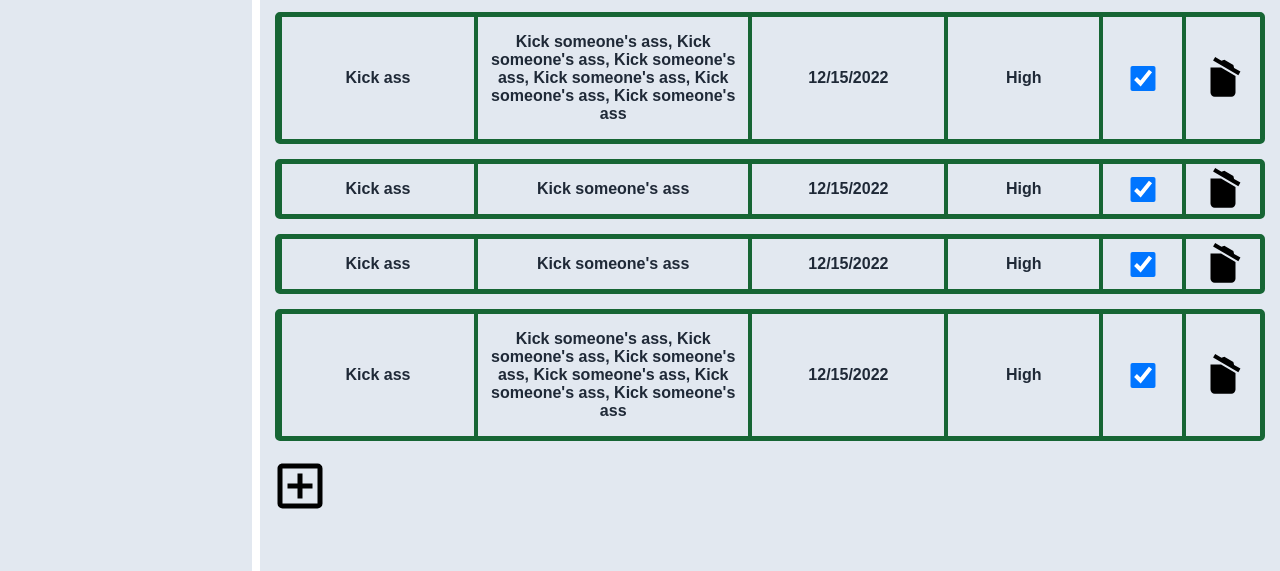
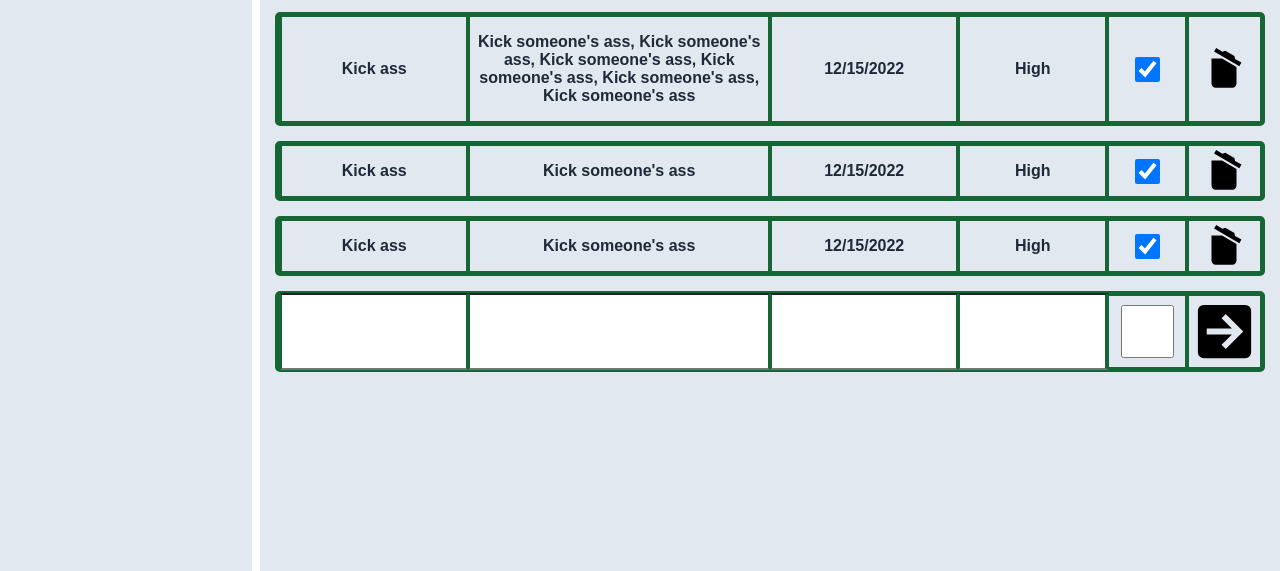
Before and after one commit to mjlebar/todo-project, a website with bundled scripts: page dist/index.html in a window 1280 px wide. Both pictures are taken after a click on the picture 300 px from the left and 568 px from the top of the page. Shown: the part 229-800 px from the top of the page. Built offline with nearby package versions, Linux system fonts and the light colour scheme.

Commit message:
After much struggle, implement plus button functionality

```diff
--- a/src/project.js
+++ b/src/project.js
@@ -31,11 +31,40 @@ function project(title) {
     main.appendChild(plus);
   };
 
-  const newTodo = () => {
-    const newTodo = todoForm();
-    addTodo(newTodo);
-    displayTodos();
-  }; //Tried setting this up as an external module, but it needs to be in the project object so it can add the created todo
+  const newTodo = (e) => {
+    todoForm(e); //sets up to do form
+
+    const submit = document.querySelector(".submit");
+    const titleInput = document.querySelector(".title-input");
+    const descriptionInput = document.querySelector(".description-input");
+    const dateInput = document.querySelector(".date-input");
+    const priorityInput = document.querySelector(".priority-input");
+    const doneInput = document.querySelector(".done-input");
+    const form = document.querySelector("form");
+    const plus = e.target;
+
+    let todoTitle, todoDescription, todoDate, todoPriority, todoCompleted;
+
+    submit.addEventListener("click", () => {
+      todoTitle = titleInput.value;
+      todoDescription = descriptionInput.value;
+      todoDate = dateInput.value;
+      todoPriority = priorityInput.value;
+      todoCompleted = doneInput.checked;
+      form.remove();
+      plus.classList.remove("hidden");
+      const newTodo = todo(
+        todoTitle,
+        todoDescription,
+        todoDate,
+        todoPriority,
+        todoCompleted
+      );
+
+      addTodo(newTodo);
+      displayTodos();
+    });
+  }; //Tried setting this up as an external module, but it needs to be in the project object so the project can add the created todo
 
   return { title, todos, addTodo, displayTodos };
 }
--- a/src/style.css
+++ b/src/style.css
@@ -36,7 +36,8 @@ body {
   border-left: 4px solid white;
 }
 
-.todo {
+.todo,
+form {
   color: #1f2937;
   font-weight: 700;
   border: 5px solid #166534;
@@ -44,11 +45,12 @@ body {
   margin: 15px;
   border-radius: 5px;
   display: grid;
-  grid-template-columns: 5fr 7fr 5fr 4fr 2fr 2fr;
+  grid-template-columns: 5fr 8fr 5fr 4fr 2fr 2fr;
   align-items: center;
 }
 
-.todo > p {
+.todo > p,
+form > input {
   height: 100%;
   display: flex;
   text-align: center;
@@ -57,7 +59,8 @@ body {
   border-inline: 2px solid #166534;
 }
 
-.todo > .priority {
+.todo > .priority,
+form > .priority-input {
   border-right: 4px solid #166534;
   /* The input checkbox does not have a border so the border here needs to be twice as thick */
 }
@@ -65,9 +68,11 @@ body {
 input {
   height: 25px;
   display: flex;
+  min-width: 25px; /* Otherwise the grid alignment gets thrown off */
 }
 
-.remove {
+.remove,
+.submit {
   display: flex;
   height: 100%;
   border-left: 4px solid #166534;
@@ -93,3 +98,17 @@ input {
   grid-template-columns: 5fr 7fr 5fr 4fr 4fr;
   font-size: xx-large;
 }
+
+.hidden {
+  display: none;
+}
+
+form > .done-input {
+  height: 75%;
+}
+
+input:focus,
+textarea:focus,
+select:focus {
+  outline: none;
+}
--- a/src/todoForm.js
+++ b/src/todoForm.js
@@ -1,13 +1,52 @@
 import { todo } from "./todo.js";
 
-function todoForm() {
-  return todo(
-    "Kick ass",
-    `Kick someone's ass, Kick someone's ass, Kick someone's ass, Kick someone's ass, Kick someone's ass, Kick someone's ass`,
-    "12/15/2022",
-    "High",
-    true
-  );
+function todoForm(e) {
+  const main = document.querySelector(".main");
+  const plus = e.target;
+  plus.classList.add("hidden");
+
+  const form = document.createElement("form");
+  const titleInput = document.createElement("input");
+  titleInput.classList.add("title-input");
+  form.appendChild(titleInput);
+
+  const descriptionInput = document.createElement("input");
+  descriptionInput.classList.add("description-input");
+  form.appendChild(descriptionInput);
+
+  const dateInput = document.createElement("input");
+  dateInput.classList.add("date-input");
+  form.appendChild(dateInput);
+
+  const priorityInput = document.createElement("input");
+  priorityInput.classList.add("priority-input");
+  form.appendChild(priorityInput);
+
+  const doneInput = document.createElement("input");
+  doneInput.type = "checkbox";
+  doneInput.classList.add("done-input");
+  form.appendChild(doneInput);
+
+  const submit = document.createElement("div");
+  submit.classList.add("submit");
+  const submitIcon = document.createElement("img");
+  submitIcon.src = "../src/arrow-right-box.svg";
+  submit.appendChild(submitIcon);
+  form.appendChild(submit);
+
+  main.appendChild(form);
+
+  //   let todoTitle, todoDescription, todoDate, todoPriority, todoCompleted;
+
+  //   if (todoTitle) {
+  //     return todo(
+  //       todoTitle,
+  //       todoDescription,
+  //       todoDate,
+  //       todoPriority,
+  //       todoCompleted
+  //     );
+  //   }
 }
 
 export { todoForm };
```
Also changed, not shown: dist/main.js, src/arrow-right-box.svg (added).
